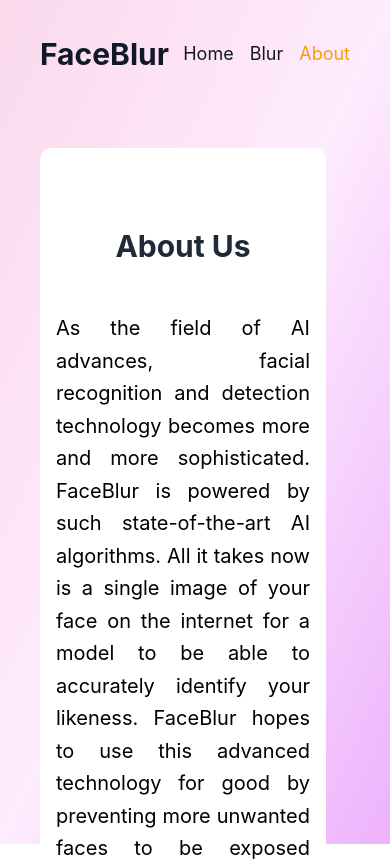
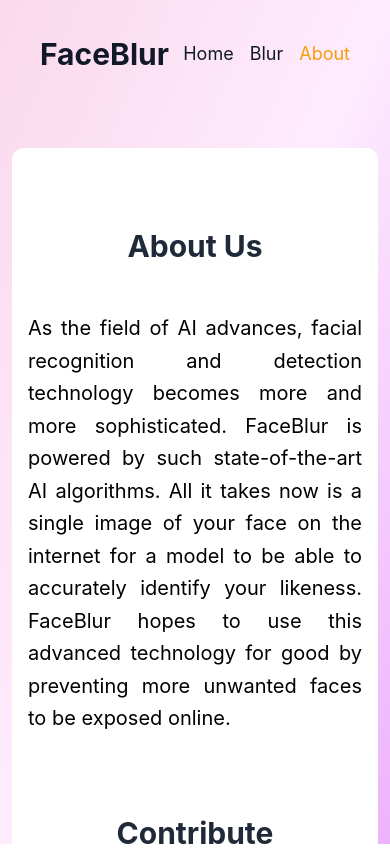
Before and after one commit to alexdivadi/faceblur, a React (Create React App) app in the folder frontend/: page /about in a window 390 px wide. Shown: the top 861 px of the page. Built offline with nearby package versions, Linux system fonts and the light colour scheme.

Commit message:
update padding on mobile

```diff
--- a/frontend/src/components/aboutPage.js
+++ b/frontend/src/components/aboutPage.js
@@ -1,8 +1,8 @@
 import React from "react";
 
 function AboutPage() {
-    return <div className="w-screen py-10">
-        <div className="bg-white py-20 px-4 sm:px-8 md:px-16 lg:px-20 ml-10 mr-16 text-justify rounded-xl">
+    return <div className="w-screen py-10 px-3 md:px-10">
+        <div className="bg-white py-20 px-4 sm:px-8 md:px-16 lg:px-20 text-justify rounded-xl">
             <h1 className="text-3xl md:text-left text-center sm:text-4xl font-bold text-gray-800 mb-12">About Us</h1>
             <div className="flex flex-col justify-center">
                 <p className="text-xl leading-relaxed mb-20">
--- a/frontend/src/components/imageBlurPage.js
+++ b/frontend/src/components/imageBlurPage.js
@@ -117,7 +117,7 @@
     }, []);
 
     return (
-        <div className="container content-center w-screen p-10 md:mb-10">
+        <div className="container content-center w-screen py-10 px-3 md:px-10 md:mb-10">
             <div className='container bg-white max-w-screen lg:h-[80vh] py-16 md:px-16 px-4 rounded-xl'>
                 <div className="flex flex-col px-4 h-full w-full max-w-full items-center lg:flex-row md:text-left text-center justify-between">
                     <div className='flex-1 flex flex-col lg:mb-0 mb-10 max-w-lg justify-center'>
@@ -159,7 +159,7 @@
                             )}
                         </div>
                     </div>
-                    <div id='preview' className='flex-1 ml-10 flex justify-center container h-full w-full'
+                    <div id='preview' className='flex-1 md:ml-10 flex justify-center container h-full w-full'
                         style={imageRef.current && imageRef.current.naturalHeight <= imageRef.current.naturalWidth ? { alignItems: 'center' } : {}}>
                         {image && <div className='relative'>
                             {loading && <div
```
